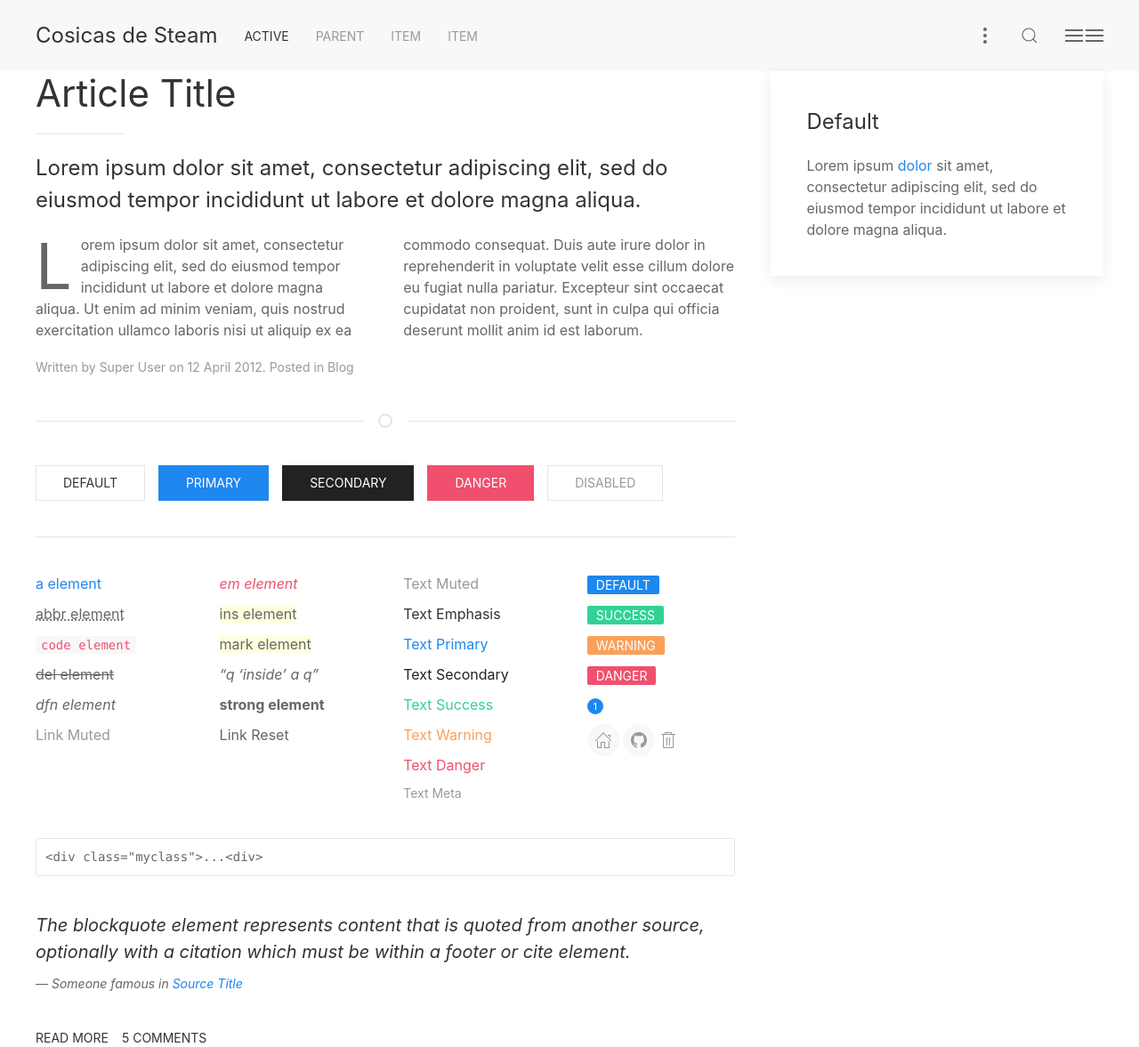
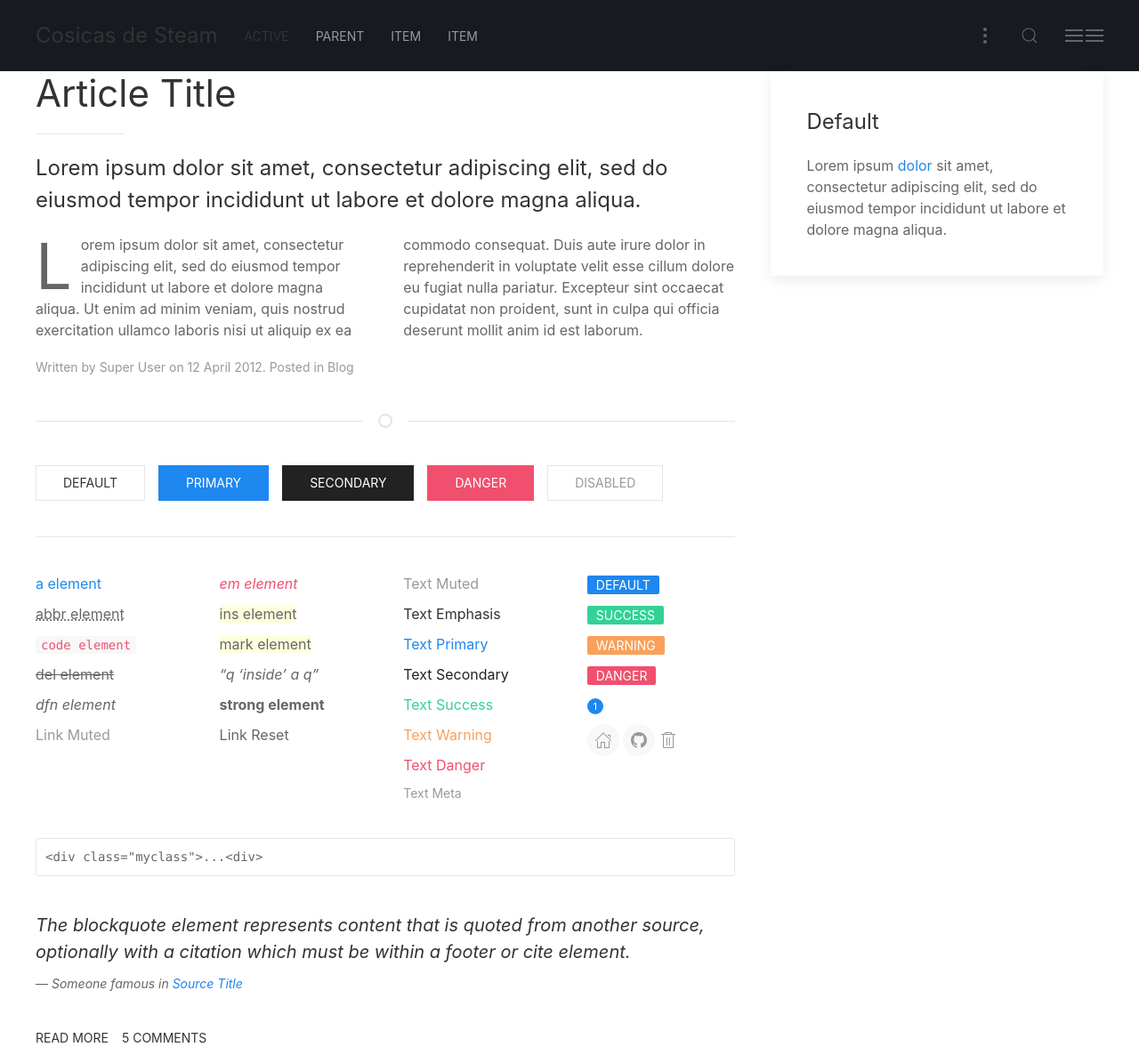
Before and after one commit to Throyd/steamstuff, a Jekyll site: the page built from index.html, in a window 1280 px wide. Shown: the whole page at 89% size. Built offline with Jekyll 4.4.1, drawn with Linux system fonts in a browser that asks for light colours; nearby versions of some CDN libraries.

Commit message:
Update header.html

```diff
--- a/_includes/header.html
+++ b/_includes/header.html
@@ -1,5 +1,5 @@
-<nav class="uk-navbar-container darkest">
-            <div class="uk-container">
+<nav class="uk-navbar-container">
+            <div class="uk-container darkest">
                 <div uk-navbar="" class="uk-navbar">
                     <div class="uk-navbar-left">
                         <a class="uk-navbar-item uk-logo" href="#">Cosicas de Steam</a>
```
